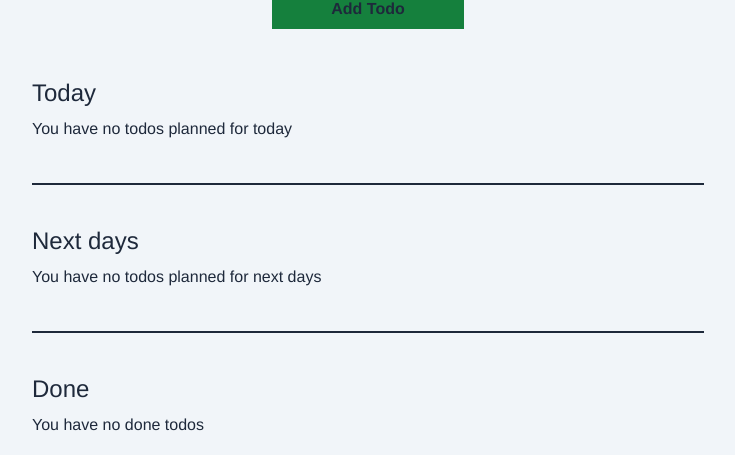
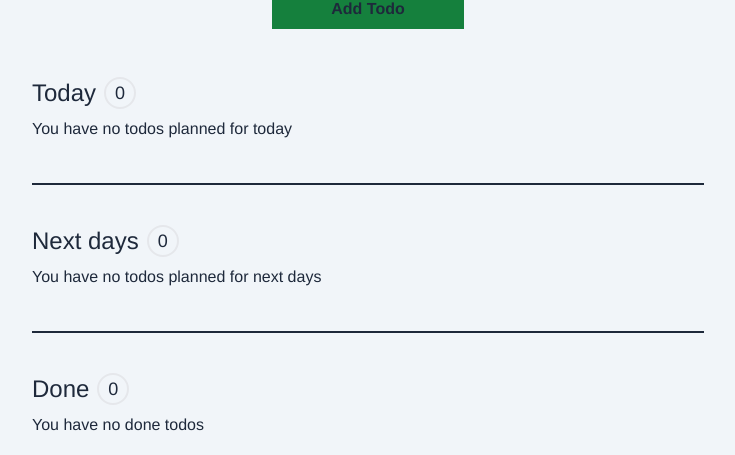
Before and after one commit to tpietka/todo-vue, a Vue app: page / in a window 1280 px wide. Shown: the part 163-618 px from the top of the page, without its empty margins (272-1007 px from the left). Built offline with nearby package versions, Linux system fonts and the light colour scheme.

Commit message:
Add todo counter

```diff
--- a/src/components/TodoList.vue
+++ b/src/components/TodoList.vue
@@ -1,5 +1,6 @@
 <script setup lang="ts">
 import { Todo } from '../models/todo';
+import TodosCounter from './TodosCounter.vue';
 import TodoComponent from './Todo.vue';
 
 defineProps<{
@@ -10,7 +11,9 @@ defineProps<{
 </script>
 
 <template>
-  <div class="text-2xl">{{ label }}</div>
+  <div class="text-2xl flex gap-2 mb-2 items-center">
+    <span>{{ label }}</span> <todos-counter :counter="todos.length"></todos-counter>
+  </div>
   <div v-if="todos.length > 0">
     <todo-component
       class="dark:odd:bg-slate-900 p-4 odd:bg-slate-300"
--- a/src/components/TodosCounter.vue
+++ b/src/components/TodosCounter.vue
@@ -1,38 +1,15 @@
 <script setup lang="ts">
 defineProps<{
   counter: number;
-  className: string;
 }>();
 </script>
 
 <template>
-  <div
-    :class="[
-      className,
-      'rounded-full',
-      'border-2',
-      'mx-auto',
-      'md:mx-16',
-      'w-16',
-      'h-16',
-    ]"
-  >
+  <div class="rounded-full border-2 w-8 h-8">
     <div
-      class="counter flex justify-center items-center self-center h-full text-2xl font-medium"
+      class="counter flex justify-center items-center self-center h-full text-lg font-medium"
     >
       {{ counter }}
     </div>
   </div>
 </template>
-
-<style>
-.awaiting {
-  border-color: orange;
-}
-.deadline {
-  border-color: red;
-}
-.done {
-  border-color: green;
-}
-</style>
```
Also changed, not shown: 1 other file (tests, documents, lock files or other folders).
